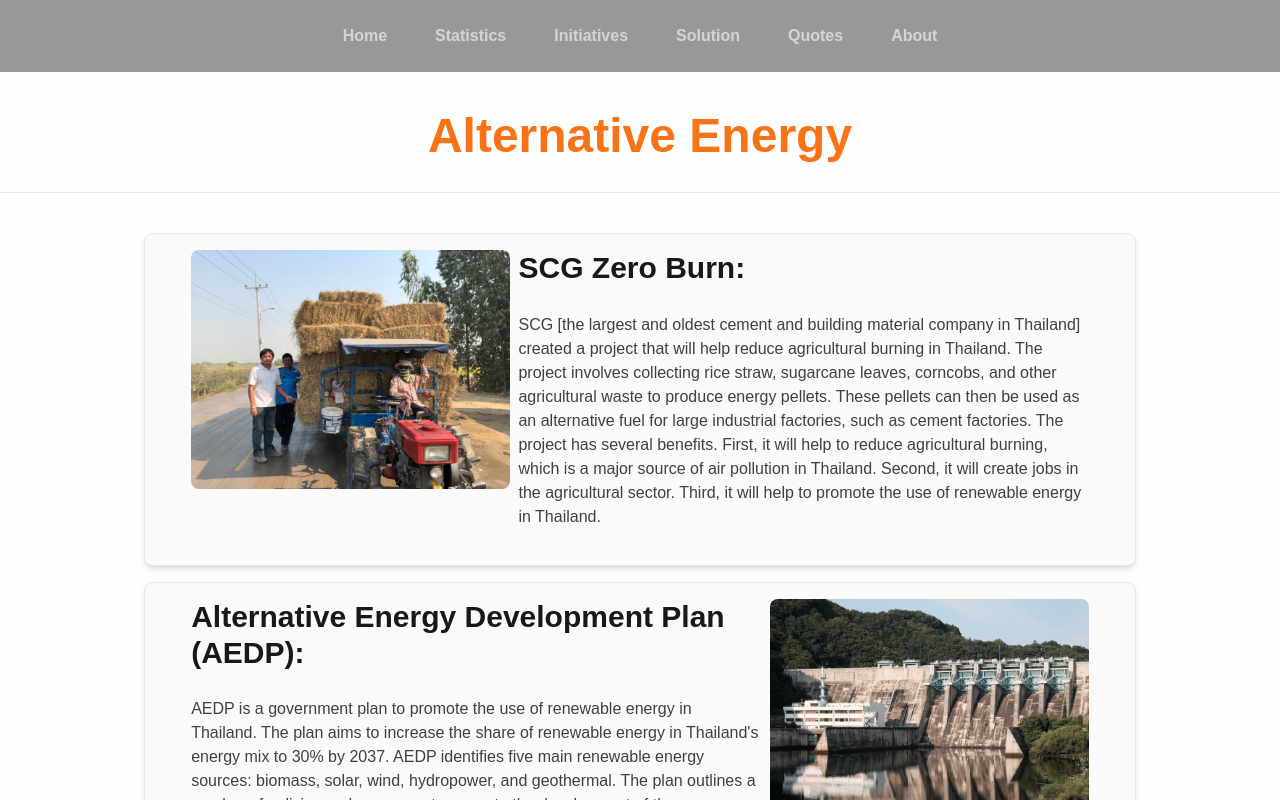
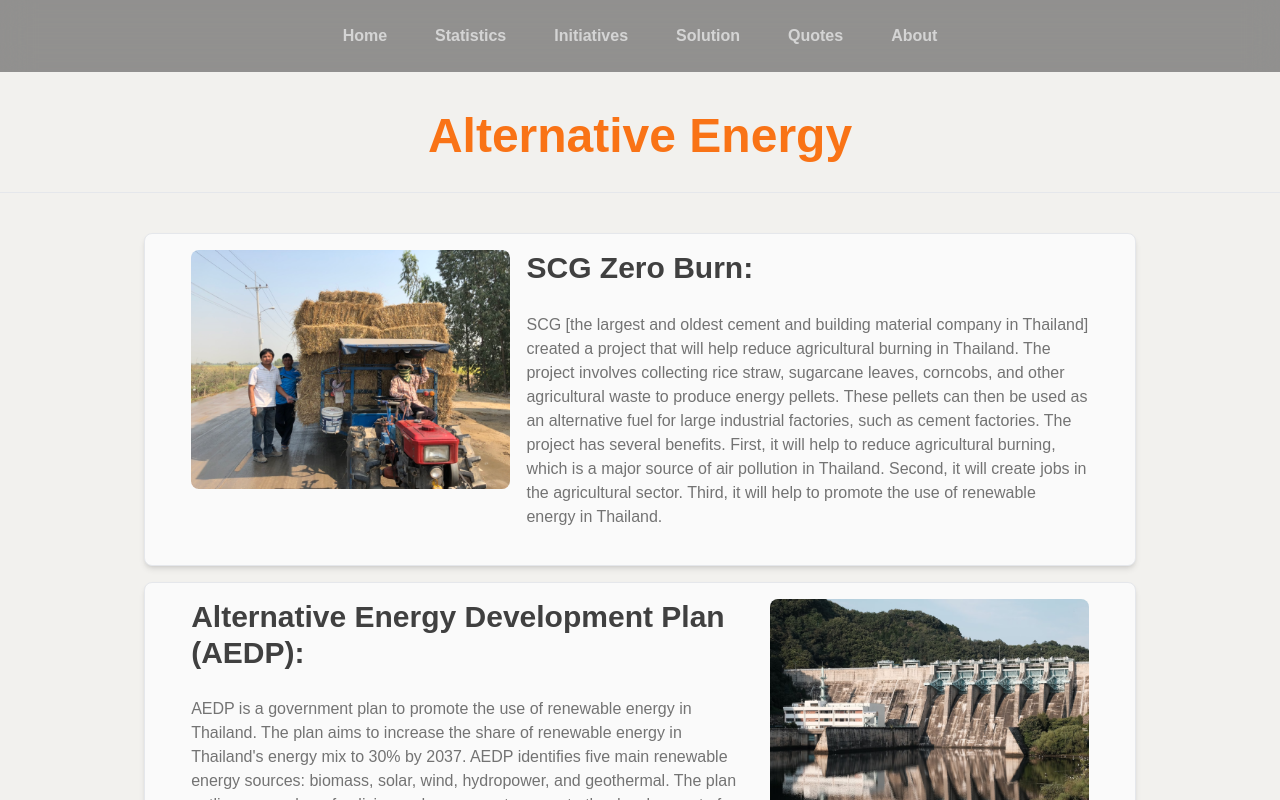
Before and after one commit to owo93/sk-sdg-13, a Next.js app: page /action/energy in a window 1280 px wide. Shown: the top 800 px of the page. Built offline with nearby package versions, Linux system fonts and the light colour scheme.

Commit message:
Fix background

```diff
--- a/components/Card.js
+++ b/components/Card.js
@@ -58,10 +58,10 @@
         </div>
         <article
           className={`lg:w-8/12" prose prose-zinc w-full ${
-            isTextRight ? "pr-2" : "pl-2"
+            isTextRight ? "pr-4" : "pl-4"
           }`}>
-          <h1 className="text-3xl font-bold">{title}</h1>
-          <p className="text-base">{body}</p>
+          <h1 className="text-3xl font-bold text-neutral-700">{title}</h1>
+          <p className="text-base text-neutral-500">{body}</p>
           <ul className="list-disc pl-6">
             {bullet?.map((item, index) => (
               <li
--- a/pages/action/layout.js
+++ b/pages/action/layout.js
@@ -1,6 +1,5 @@
 import Footer from "@/components/Footer";
 import NavBar from "@/components/NavBar";
-import Head from "next/head";
 
 export default function Layout({ children }) {
   return (
--- a/styles/globals.css
+++ b/styles/globals.css
@@ -5,5 +5,5 @@
 html {
   scroll-behavior: smooth;
   overflox-x: clip;
-  background-color: #fefefe;
+  background-color: #f2f1ee;
 }
```
